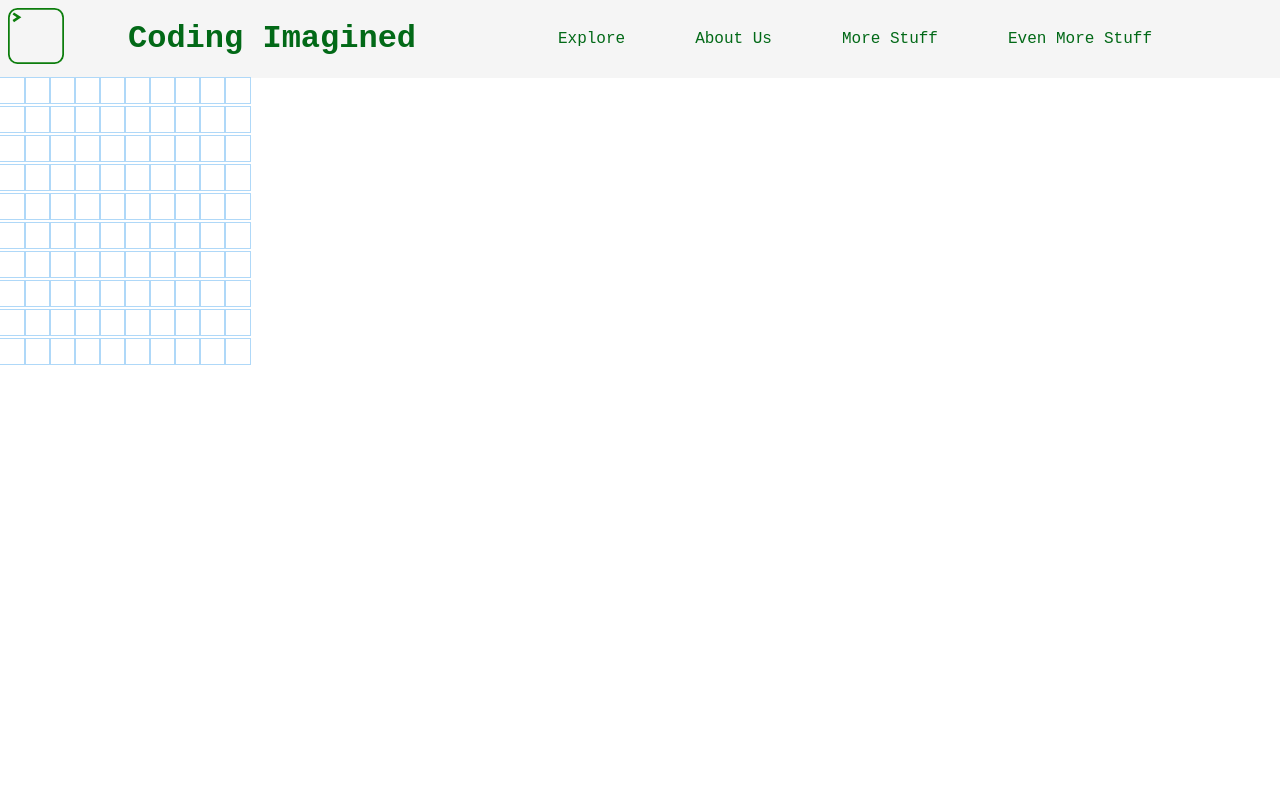
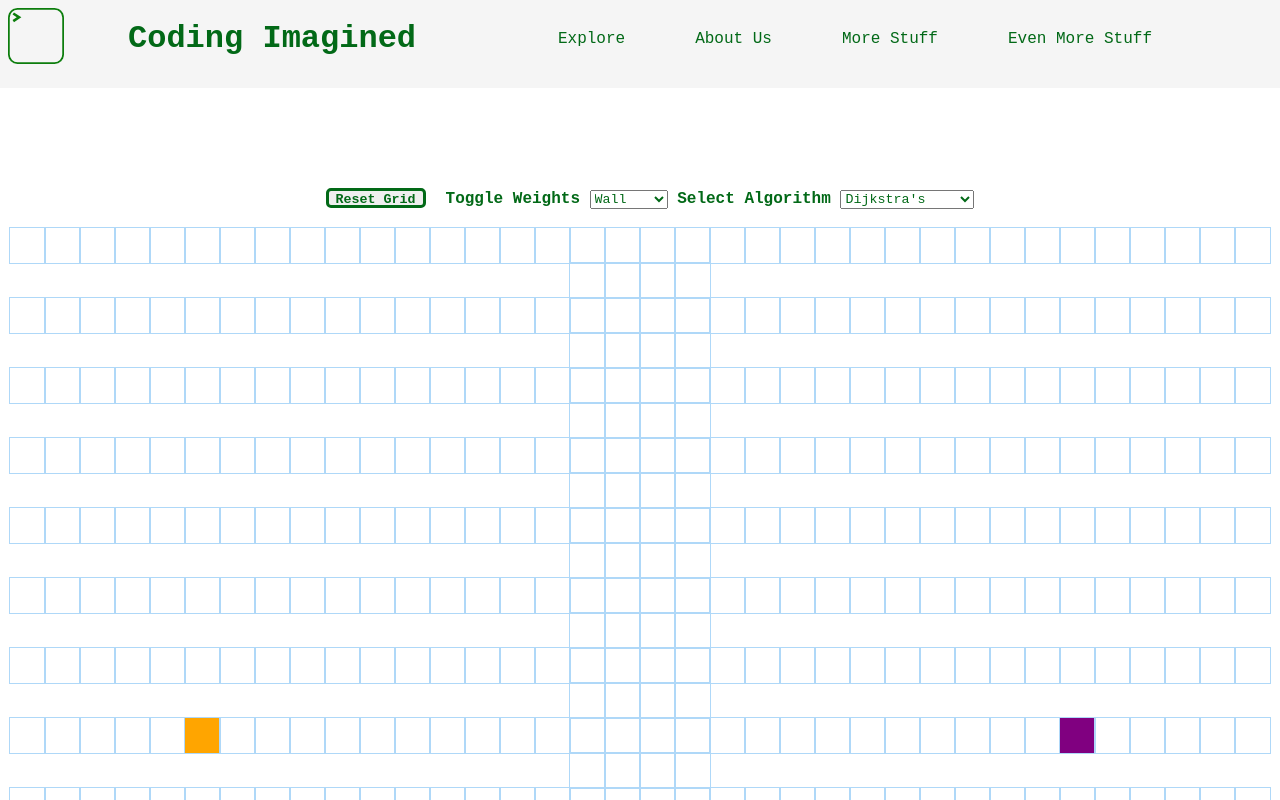
Before and after one commit to ethankeystone/coding-imagined, a React (Create React App) app in the folder codingimagined/: page / in a window 1280 px wide. Shown: the top 800 px of the page. Built offline with nearby package versions, Linux system fonts and the light colour scheme.

Commit message:
Added ability to place weights

```diff
--- a/codingimagined/src/PathFindingVisualizer/Node.css
+++ b/codingimagined/src/PathFindingVisualizer/Node.css
@@ -1,6 +1,6 @@
 .node {
-  width: 25px;
-  height: 25px;
+  width: 35px;
+  height: 35px;
   outline: 1px solid rgb(175, 216, 248);
   display: inline-block;
   padding: 0;
@@ -8,9 +8,7 @@
 }
 
 .node:hover {
-  animation-name: hoverAnimation;
-  animation-duration: .05s;
-  animation-fill-mode: forwards;
+
 }
 .red {
   background-color: red;
@@ -25,10 +23,26 @@
 
 .green {
   background-color: green;
+  animation-name: expansionAnimation;
+  animation-duration: .7s;
 }
 
 .blue {
   background-color: blue;
+}
+
+.start {
+  background-color: orange;
+}
+
+.end {
+  background-color: purple;
+}
+
+.wall {
+  background-color: black;
+  animation-name: wallAnimation;
+  animation-duration: .7s;
 }
 
 @keyframes hoverAnimation {
@@ -38,5 +52,15 @@
   100% {background-color: #026917; transform: scale(1);}
 }
 @keyframes expansionAnimation {
+  25% {background-color: #B6F2D4; transform: scale(.25);}
+  50% {background-color: #1AFF8D; transform: scale(.75);}
+  75% {background-color: #02B55B; transform: scale(1.2);}
+  100% {background-color: #026917; transform: scale(1);}
+}
 
+@keyframes wallAnimation{
+  25% {background-color: rgba(136, 139, 138, 0.205); transform: scale(.25);}
+  50% {background-color: rgb(6, 139, 138, 0.205); transform: scale(.75);}
+  75% {background-color: rgba(32, 32, 32, 0.205); transform: scale(1.2);}
+  100% {background-color: rgba(0, 0, 0, 0.205); transform: scale(1);}
 }
--- a/codingimagined/src/PathFindingVisualizer/Node.js
+++ b/codingimagined/src/PathFindingVisualizer/Node.js
@@ -28,6 +28,12 @@ export default class Node extends Component {
       return ("green");
     } else if (nodeState === "path") {
       return ("blue");
+    } else if(nodeState === "start") {
+      return ("start");
+    } else if(nodeState === "end") {
+      return("end");
+    } else if (nodeState === "wall") {
+      return("wall");
     } else {
       return("error");
     }
@@ -56,7 +62,7 @@ export default class Node extends Component {
              handleMouseDown()
           }}
             onMouseEnter={() => addNode(col, row)}
-            onMouseUp={() => handleMouseUp()}
+            onMouseUp={() => handleMouseUp(col, row)}
           >
         </div>
       );
--- a/codingimagined/src/PathFindingVisualizer/PathFindingVisualizer.css
+++ b/codingimagined/src/PathFindingVisualizer/PathFindingVisualizer.css
@@ -1,8 +1,38 @@
 .center {
-    position: relative;
-
+    text-align: center;
+    margin-top: 80px;
+    width: 100%;
+    font-family: "Courier New";
+    color: green;
 }
 .row {
     margin: 0;
     padding: 0;
+    font-size: 0;
 }
+
+button {
+    width: 100px;
+    height: 20px;
+    color: #026917;
+    margin: 20px;
+    font-family: "Courier New";
+    font-weight: bold;
+    border-radius: 5px;
+    border: 3px;
+    border-color: #026917;
+    border-style: solid;
+}
+
+label {
+    font-weight: bold;
+    color: #026917;
+}
+option {
+    font-family: "Courier New";
+}
+
+select {
+    font-family: "Courier New";
+    color: #026917;
+}
--- a/codingimagined/src/PathFindingVisualizer/PathFindingVisualizer.js
+++ b/codingimagined/src/PathFindingVisualizer/PathFindingVisualizer.js
@@ -1,7 +1,8 @@
-import React, { Component } from "react";
+import React, { Component} from "react";
 import Node from "./Node";
 import update from 'immutability-helper';
 import "./PathFindingVisualizer.css";
+
 
 export default class PathFindingVisualizer extends Component {
   constructor(props) {
@@ -9,47 +10,92 @@ export default class PathFindingVisualizer extends Component {
     this.state = {
       isLoading: true,
       grid: null,
-      mouseDown: false
+      mouseDown: false,
+      currentSelection: "1"
     };
   }
 
-  componentDidMount() {
-    let width = 10;
-    let height = 10;
+  createGrid() {
+    let width = 15;
+    let height = 40;
     var grid = [];
     var id = 0;
+
+    let startNode = {col: 7, row: 5};
+    let endNode = {col: 7, row: 30};
+
     for (let i = 0; i < width; i++) {
       const currentRow = [];
       for (let j = 0; j < height; j++) {
+        let nodeState = "none"
+        if(i === startNode.col && j === startNode.row) {
+          nodeState = "start";
+        } else if (i === endNode.col && j === endNode.row) {
+          nodeState = "end";
+        }
         currentRow.push({
           col: i,
           row: j,
           id: id,
-          state: "none"
+          state: nodeState
         });
         id++;
       }
       grid.push(currentRow);
     }
-    this.setState({
-      isLoading: false,
-      grid: grid
-    });
+    return (grid);
+  }
+
+  componentDidMount() {
+    this.resetGrid()
   }
 
   addNode(row, col) {
     if(this.state.mouseDown) {
-      this.setState({grid: update(this.state.grid, {[col]: {[row]: {state: {$set: "expand"}}}})});
+      if(this.state.grid[col][row].state === "expand" || this.state.grid[col][row].state === "weight") {
+        this.setState({grid: update(this.state.grid, {[col]: {[row]: {state: {$set: "none"}}}})});
+      } else if(this.state.grid[col][row].state === "end") {
+
+      } else if(this.state.grid[col][row].state === "start") {
+
+      } else {
+        if(this.state.currentSelection === "1") {
+          this.setState({grid: update(this.state.grid, {[col]: {[row]: {state: {$set: "expand"}}}})});
+        } else if(this.state.currentSelection === "2") {
+          this.setState({grid: update(this.state.grid, {[col]: {[row]: {state: {$set: "wall"}}}})});
+        }
+      }
     }
   }
 
-  handleMouseDown() {
+  handleMouseDown(row, col) {
+    if(this.state.grid[col][row].state === "expand" || this.state.grid[col][row].state === "weight") {
+      this.setState({grid: update(this.state.grid, {[col]: {[row]: {state: {$set: "none"}}}})});
+    } else if(this.state.grid[col][row].state === "end") {
+
+    } else if(this.state.grid[col][row].state === "start") {
+
+    } else {
+      if(this.state.currentSelection === "1") {
+        this.setState({grid: update(this.state.grid, {[col]: {[row]: {state: {$set: "expand"}}}})});
+      } else if (this.state.currentSelection === "2") {
+        this.setState({grid: update(this.state.grid, {[col]: {[row]: {state: {$set: "wall"}}}})});
+      }
+    }
     this.setState({mouseDown: true});
   }
 
   handleMouseUp() {
     this.setState({mouseDown: false});
   }
+
+  resetGrid() {
+    this.setState({
+      isLoading: false,
+      grid: this.createGrid()
+    });
+  }
+
 
 
   render() {
@@ -59,6 +105,18 @@ export default class PathFindingVisualizer extends Component {
       let grid = this.state.grid;
       return (
         <div className="center">
+          <button onClick={() => this.resetGrid()}> Reset Grid </button>
+          <label htmlFor="Weight">Toggle Weights </label>
+          <select id = "Weight" onChange={(option)=>this.setState({currentSelection: option.target.value})}>
+               <option value = "1">Wall</option>
+               <option value = "2">Weights</option>
+          </select>
+          <label id="Algo"> Select Algorithm </label>
+          <select id="Algo">
+            <option value = "1"> Dijkstra's </option>
+            <option value = "2"> Some other one </option>
+          </select>
+          <div>
           {grid.map(row => {
             return (
               <div key={row[0].col} className="row">
@@ -68,15 +126,15 @@ export default class PathFindingVisualizer extends Component {
                     row={node.row}
                     key={node.id}
                     addNode={(row, col) => this.addNode(node.row, node.col)}
-                    handleMouseDown={() => this.handleMouseDown()}
+                    handleMouseDown={(row, col) => this.handleMouseDown(node.row, node.col)}
                     handleMouseUp={() => this.handleMouseUp()}
                     state={node.state}
-                    >
-                   </Node>;
+                    ></Node>;
                 })}
               </div>
             );
           })}
+          </div>
         </div>
       );
     }
--- a/codingimagined/src/css/NavBar.css
+++ b/codingimagined/src/css/NavBar.css
@@ -25,7 +25,7 @@ h1 {
 
 header {
   background: #f5f5f5;
-  padding-bottom: 10px;
+  padding-bottom: 20px;
 }
 
 header::after {
@@ -36,6 +36,7 @@ header::after {
 
 nav {
   float: right;
+  height: 20%;
 }
 
 nav ul {
```
